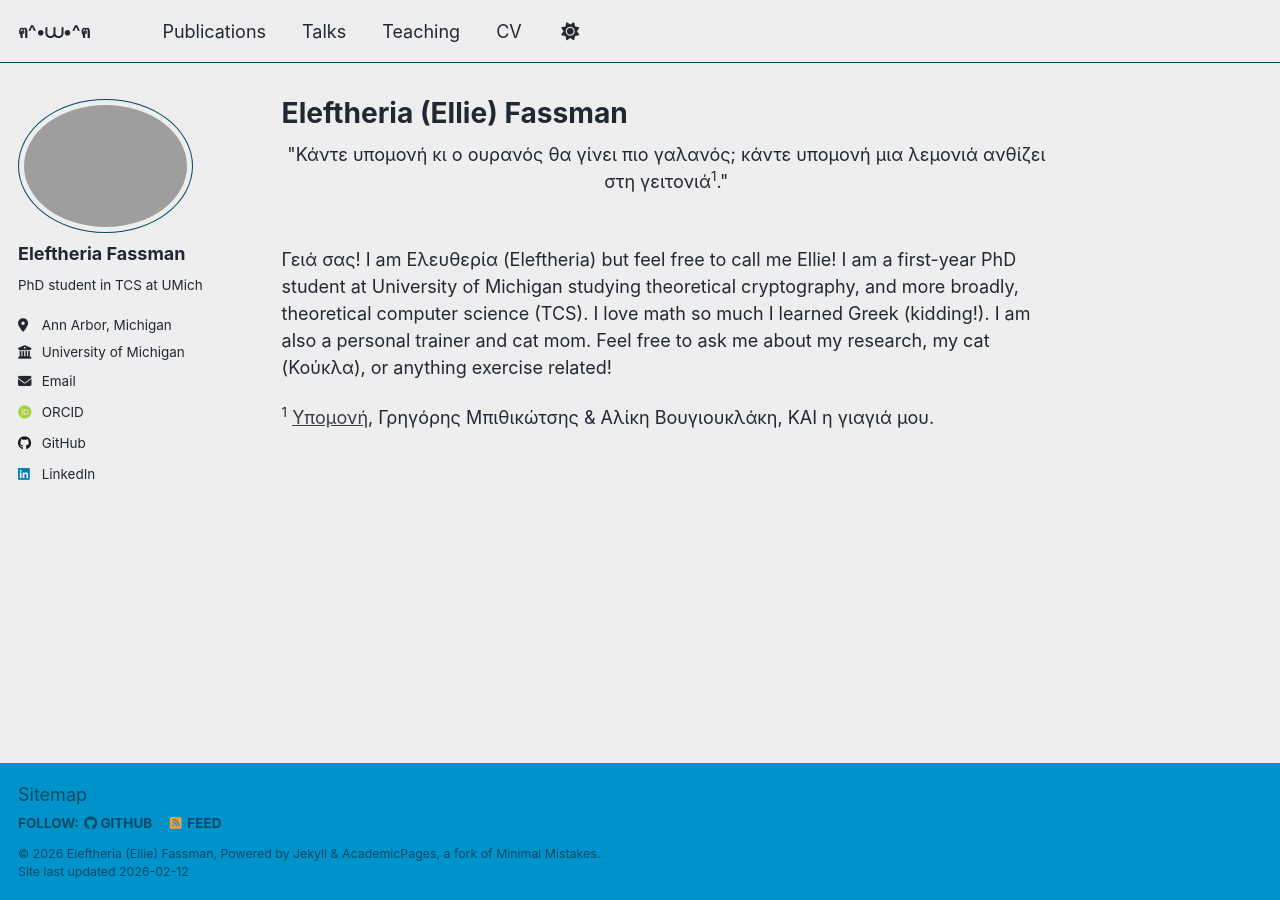
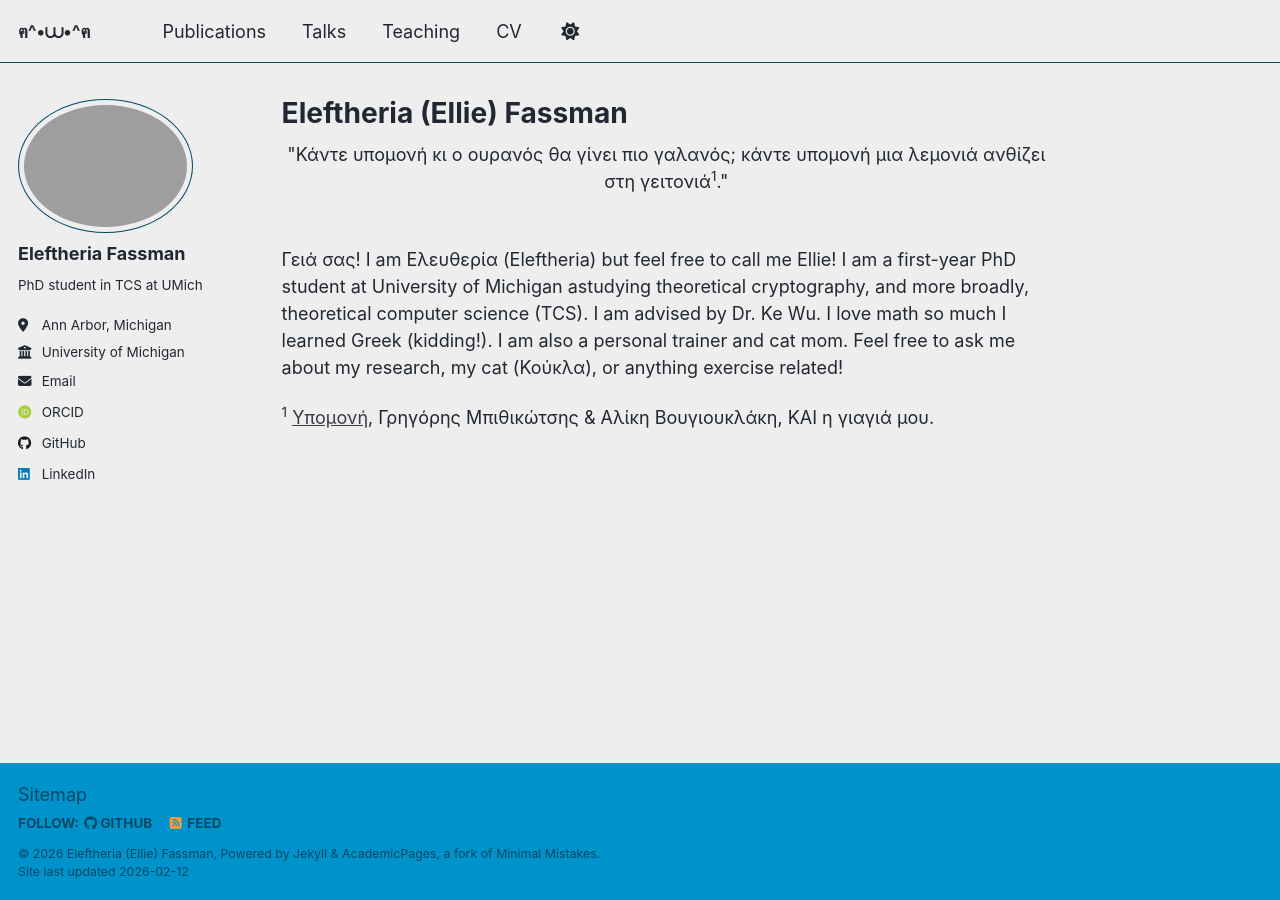
Before and after one commit to eleftheriaf/eleftheriaf.github.io, a Jekyll site: the page built from _pages/about.md, in a window 1280 px wide. Built offline with Jekyll 4.4.1, drawn with Linux system fonts in a browser that asks for light colours; some web fonts are replaced; a script that is not in the unit is left out.

Commit message:
minor changes

```diff
--- a/_pages/about.md
+++ b/_pages/about.md
@@ -11,7 +11,7 @@ redirect_from:
 
 
 
-Γειά σας! I am Ελευθερία (Eleftheria) but feel free to call me Ellie! I am a first-year PhD student at University of Michigan studying theoretical cryptography, and more broadly, theoretical computer science (TCS). I love math so much I learned Greek (kidding!). I am also a personal trainer and cat mom. Feel free to ask me about my research, my cat (Κούκλα), or anything exercise related!
+Γειά σας! I am Ελευθερία (Eleftheria) but feel free to call me Ellie! I am a first-year PhD student at University of Michigan astudying theoretical cryptography, and more broadly, theoretical computer science (TCS). I am advised by Dr. Ke Wu. I love math so much I learned Greek (kidding!). I am also a personal trainer and cat mom. Feel free to ask me about my research, my cat (Κούκλα), or anything exercise related!
 
 
 
```
